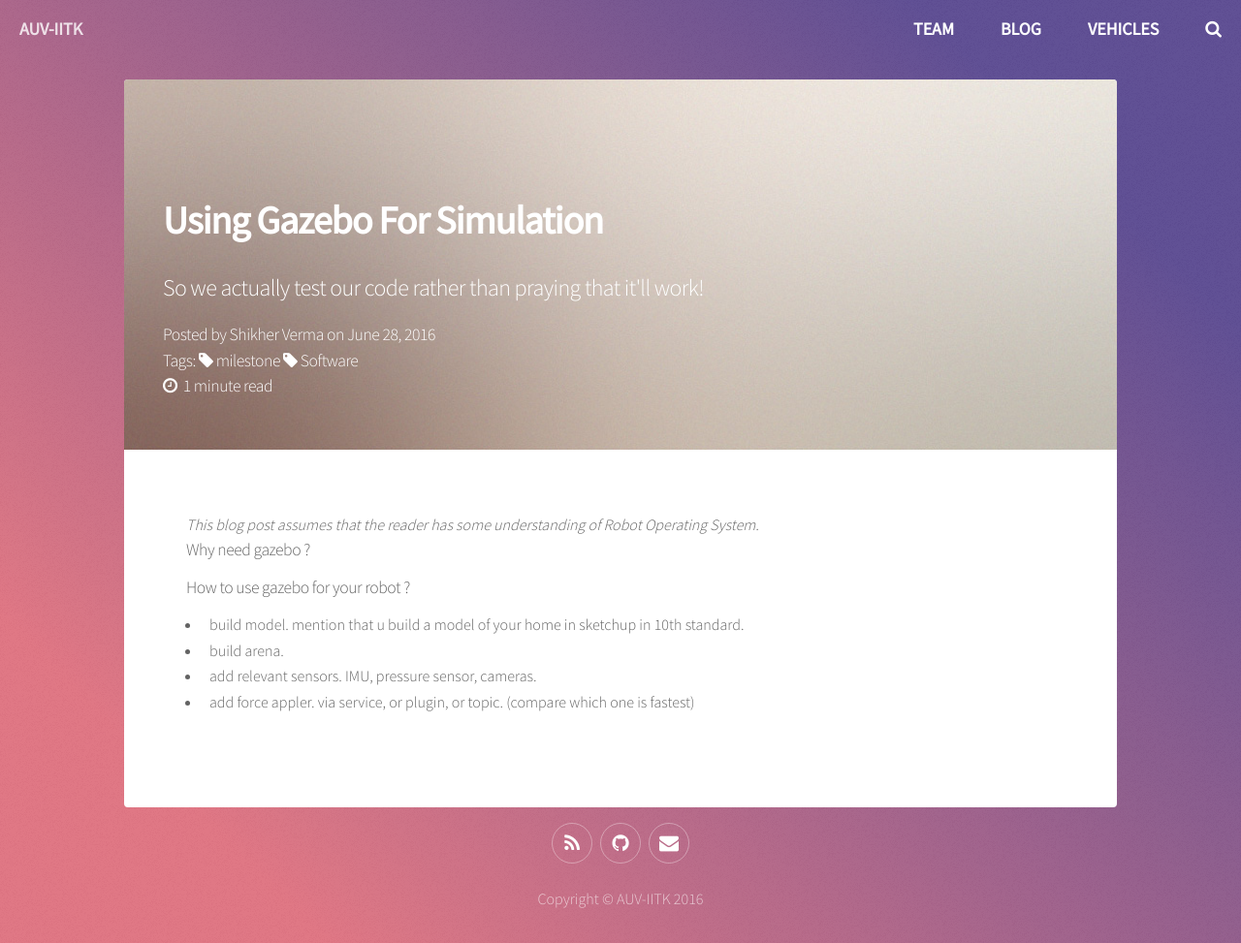
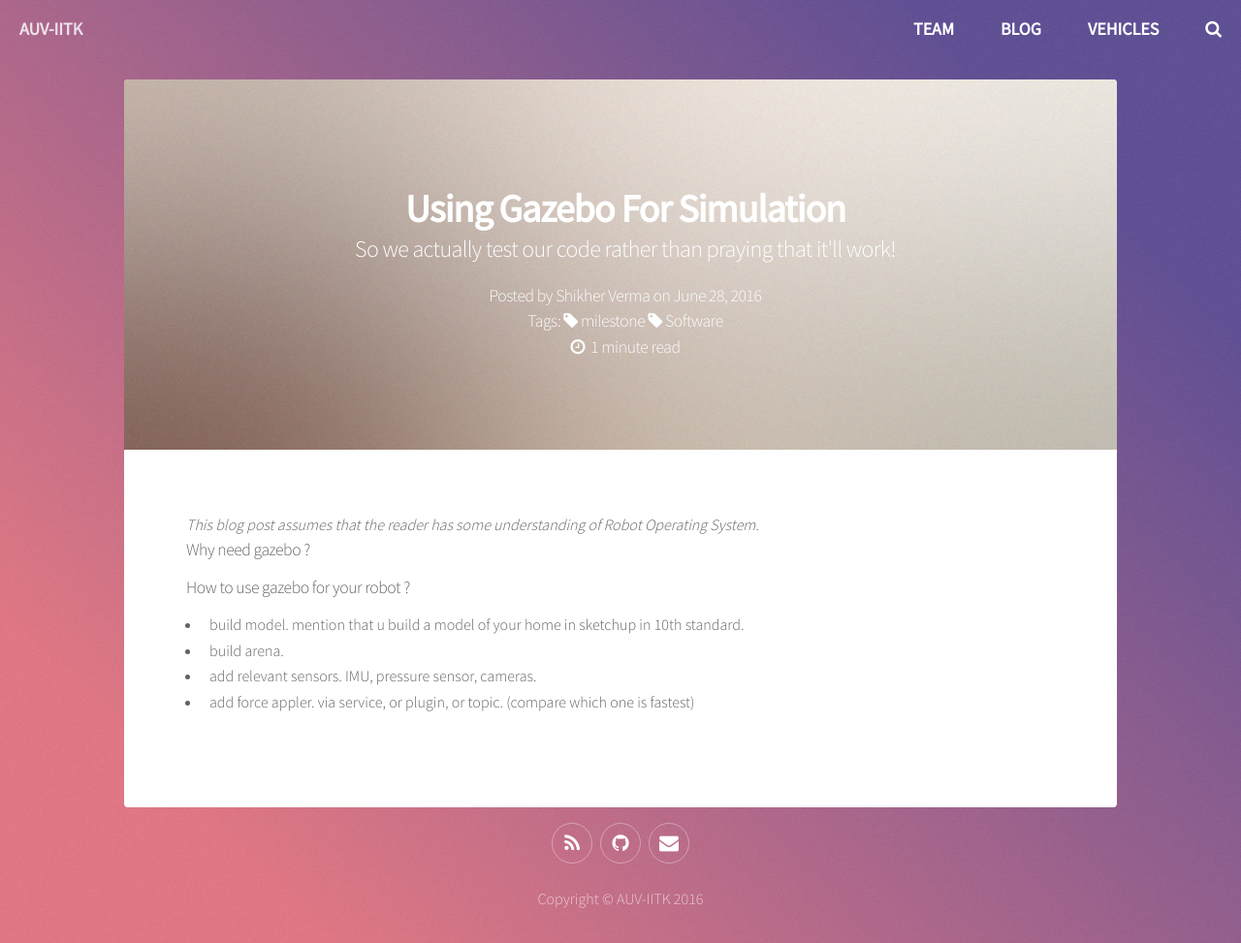
Before and after one commit to mobilespace/mobilespace.github.io, a Jekyll site: the page built from _posts/2016-06-28-Using-Gazebo-For-Simulation.md, in a window 1280 px wide. Shown: the whole page at 97% size. Built offline with Jekyll 4.4.1, drawn with Linux system fonts in a browser that asks for light colours.

Commit message:
fix text overflow in blog posts

```diff
--- a/_layouts/post.html
+++ b/_layouts/post.html
@@ -6,13 +6,13 @@
         </header>
         <div id="main">
             <section id="content" class="main">
-                <span class="image main"><img src="{{ page.header-img }}" alt="" />
-                    <div style="color: white; position:absolute; bottom: 40px; left: 40px;">
-                    <h1 style="color: white; font-weight: bold;">{{ page.title }}</h1>
+                <span class="image main" style="text-align: center;"><img src="{{ page.header-img }}" alt="" />
+                    <div style="color: white; position:absolute; bottom: 5px; left: 5px; width: 100%; height: 70%">
+                    <h1 style="color: white; font-weight: bold;margin-bottom:0px;">{{ page.title }}</h1>
                     {% if page.subtitle %}
                     <h2 style="color: white;">{{ page.subtitle }}</h2>
                     {% endif %}
-                    <h4 style="color: white;">
+                    <h4 class="hidden-xs" style="color: white;">
                     Posted by {% if page.author %}{{ page.author }}{% else %}{{ site.title }}{% endif %} on {{ page.date | date: "%B %-d, %Y" }}
                     <br>
                     Tags: {% for tag in page.tags %}<i class="fa fa-tag"></i> {{ tag }} {% endfor %}
```
